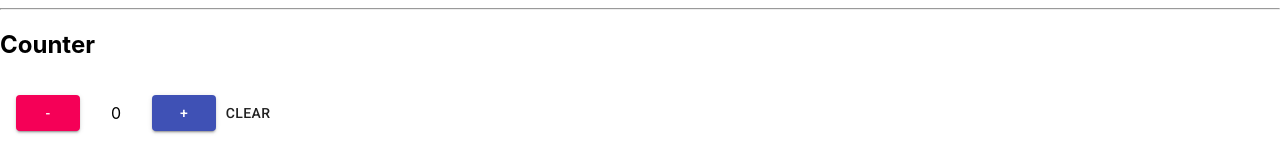
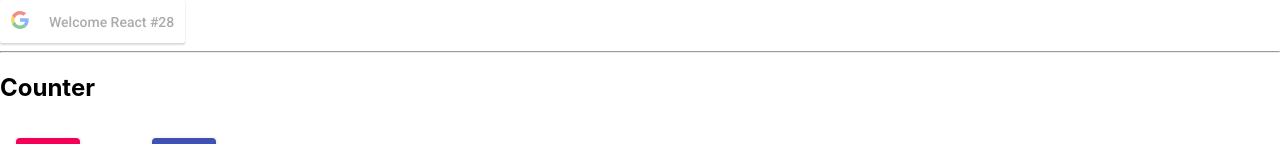
Before and after one commit to SmolinPavel/first_module, a React (Create React App) app: page / in a window 1280 px wide. Shown: the top 144 px of the page. Built offline with nearby package versions, Linux system fonts and the light colour scheme; no server answers.

Commit message:
Add auth examples

```diff
--- a/package.json
+++ b/package.json
@@ -8,10 +8,14 @@
     "@testing-library/jest-dom": "^5.11.4",
     "@testing-library/react": "^11.1.0",
     "@testing-library/user-event": "^12.1.10",
+    "classnames": "^2.3.1",
+    "jsonwebtoken": "^8.5.1",
+    "jwt-decode": "^3.1.2",
     "node-sass": "^5.0.0",
     "prop-types": "^15.7.2",
     "react": "^17.0.2",
     "react-dom": "^17.0.2",
+    "react-google-login": "^5.2.2",
     "react-redux": "^7.2.4",
     "react-router-dom": "^5.2.0",
     "react-scripts": "4.0.3",
--- a/src/App.js
+++ b/src/App.js
@@ -1,19 +1,45 @@
 import { Component } from "react";
 import { Provider } from "react-redux";
 import { BrowserRouter as Router } from "react-router-dom";
+import classnames from "classnames";
+import jwtDecode from "jwt-decode";
 
 import { store } from "store";
 
+import { Auth } from "components/Auth";
 import Counter from "components/Counter";
 import { CatList } from "components/CatList";
 
 class App extends Component {
+  state = {
+    active: false,
+  };
+
+  handleClick = () => {
+    this.setState({ active: !this.state.active });
+  };
+
   render() {
+    const { active } = this.state;
+
+    // TODO delete
+    const token =
+      "eyJhbGciOiJIUzI1NiIsInR5cCI6IkpXVCJ9.eyJzdWIiOiIxMjM0NTY3ODkwIiwibmFtZSI6IkpvaG4gRG9lIiwiaWF0IjoxNTE2MjM5MDIyfQ.SflKxwRJSMeKKF2QT4fwpMeJf36POk6yJV_adQssw5c";
+    console.log(jwtDecode(token));
+
     return (
       <Provider store={store}>
         <Router>
+          <Auth />
           <hr />
-          <h2>Counter</h2>
+          <h2
+            className={classnames({
+              "active-link": active,
+            })}
+            onClick={this.handleClick}
+          >
+            Counter
+          </h2>
           <Counter />
           <hr />
           <CatList />
--- /dev/null
+++ b/src/components/Auth/Auth.js
@@ -0,0 +1,32 @@
+import { useState } from "react";
+import GoogleLogin from "react-google-login";
+
+export const Auth = () => {
+  const [avatar, setAvatar] = useState("");
+  const handleSuccess = ({ profileObj }) => {
+    setAvatar(profileObj.imageUrl);
+  };
+
+  const handleFailure = (...params) => {
+    console.log("failure", params);
+  };
+
+  return (
+    <div>
+      {avatar && (
+        <div>
+          <img src={avatar} alt="User avatar" />
+        </div>
+      )}
+      <div>
+        <GoogleLogin
+          clientId={process.env.REACT_APP_GOOGLE_CLIENT_ID}
+          buttonText="Welcome React #28"
+          onSuccess={handleSuccess}
+          onFailure={handleFailure}
+          cookiePolicy={"single_host_origin"}
+        />
+      </div>
+    </div>
+  );
+};
--- /dev/null
+++ b/src/components/Auth/index.js
@@ -0,0 +1 @@
+export * from "./Auth";
--- a/src/index.css
+++ b/src/index.css
@@ -8,5 +8,5 @@ body {
 }
 
 .active-link {
-  color: tomato;
+  color: pink;
 }
```
Also changed, not shown: 2 other files (tests, documents, lock files or other folders).
